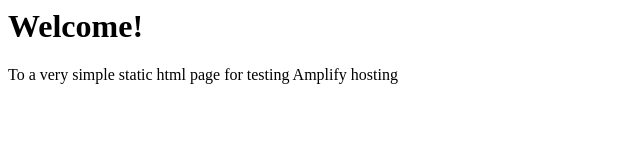
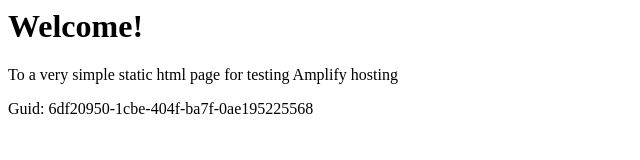
Before and after one commit to aws-aemilia-iad/Github-PR-Commit-Integration-Test-DoNotTouch-Gith-OKSLNVO2-v1-preprod-us-east-1, a website: page src/index.html in a window 1280 px wide. Shown: the whole page, without its empty margins (0-640 px from the left). Drawn offline with Linux system fonts and the light colour scheme.

Commit message:
commit from integ tests

```diff
--- a/src/index.html
+++ b/src/index.html
@@ -1,3 +1,5 @@
+
+
 <html lang="en">
 
 <head>
@@ -10,6 +12,6 @@
 <body>
     <h1>Welcome!</h1>
     <p>To a very simple static html page for testing Amplify hosting</p>
-</body>
+    <p>Guid: 6df20950-1cbe-404f-ba7f-0ae195225568</p></body>
 
 </html>
```
